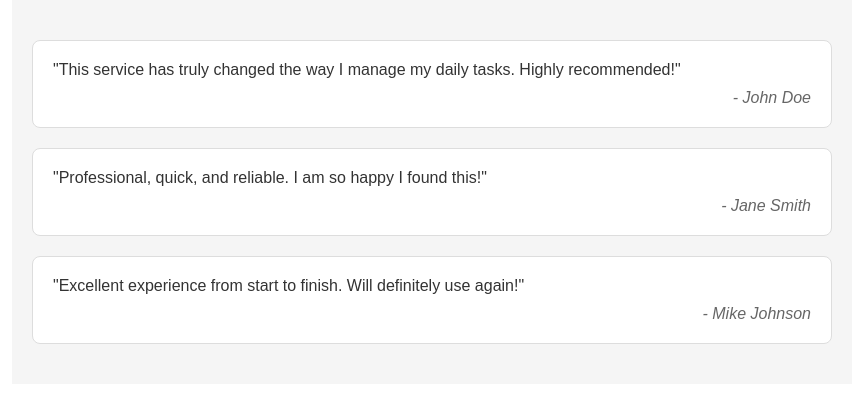
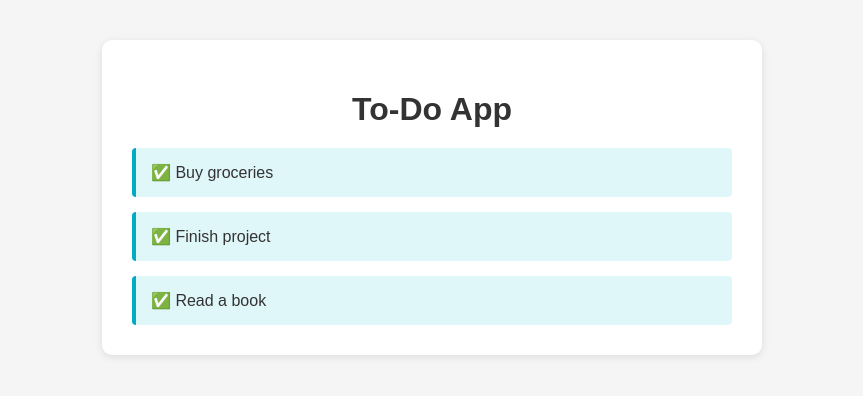
Before and after one commit to acciojob/testimonial-22karlokesh, a website: page main.html in a window 1280 px wide. Shown: the whole page, without its empty margins (208-1071 px from the left). Drawn offline with Linux system fonts and the light colour scheme.

Commit message:
created a submission

```diff
--- a/main.html
+++ b/main.html
@@ -1,28 +1,22 @@
 <!DOCTYPE html>
 <html lang="en">
 <head>
-  <meta charset="UTF-8">
-  <title>Testimonial Section</title>
-  <link rel="stylesheet" href="styles.css">
+  <meta charset="UTF-8" />
+  <meta name="viewport" content="width=device-width, initial-scale=1.0"/>
+  <title>To-Do App</title>
+  <link rel="stylesheet" href="styles.css" />
 </head>
 <body>
 
-  <section class="testimonial-section">
-    <div class="testimonial">
-      <p class="testimonial-text">"This service has truly changed the way I manage my daily tasks. Highly recommended!"</p>
-      <p class="author">- John Doe</p>
+  <div id="app">
+    <h1>To-Do App</h1>
+
+    <div class="parent">
+      <div class="child">✅ Buy groceries</div>
+      <div class="child">✅ Finish project</div>
+      <div class="child">✅ Read a book</div>
     </div>
-
-    <div class="testimonial">
-      <p class="testimonial-text">"Professional, quick, and reliable. I am so happy I found this!"</p>
-      <p class="author">- Jane Smith</p>
-    </div>
-
-    <div class="testimonial">
-      <p class="testimonial-text">"Excellent experience from start to finish. Will definitely use again!"</p>
-      <p class="author">- Mike Johnson</p>
-    </div>
-  </section>
+  </div>
 
 </body>
 </html>
--- a/styles.css
+++ b/styles.css
@@ -1,35 +1,36 @@
-/*  your css code here. If applicable */
 body {
+  font-family: Arial, sans-serif;
+  background-color: #f5f5f5;
   margin: 0;
-  font-family: Arial, sans-serif;
+  padding: 40px;
 }
 
-.testimonial-section {
-  background-color: #f5f5f5;
-  padding: 40px 20px;
+#app {
+  max-width: 600px;
+  margin: 0 auto;
+  background-color: #fff;
+  padding: 30px;
+  border-radius: 10px;
+  box-shadow: 0 2px 8px rgba(0, 0, 0, 0.1);
+}
+
+h1 {
+  text-align: center;
+  color: #333;
+  margin-bottom: 20px;
+}
+
+.parent {
   display: flex;
   flex-direction: column;
-  gap: 20px;
-  max-width: 800px;
-  margin: 0 auto;
+  gap: 15px;
 }
 
-.testimonial {
-  background-color: #ffffff;
-  padding: 20px;
-  border: 1px solid #ddd;
-  border-radius: 8px;
-}
-
-.testimonial-text {
+.child {
+  background-color: #e0f7fa;
+  padding: 15px;
+  border-left: 4px solid #00acc1;
+  border-radius: 4px;
   font-size: 16px;
   color: #333;
-  margin: 0 0 10px;
 }
-
-.author {
-  text-align: right;
-  font-style: italic;
-  color: #666;
-  margin: 0;
-}
```
